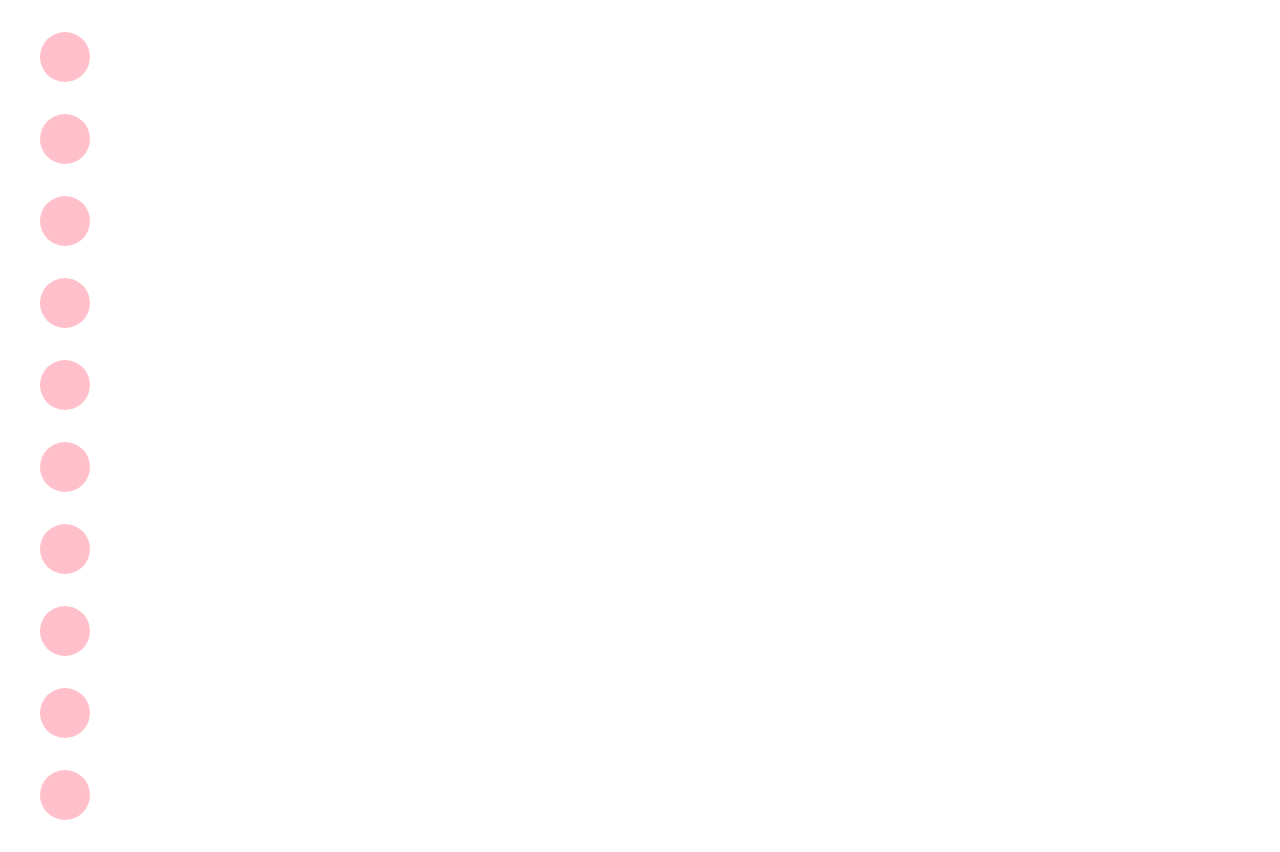
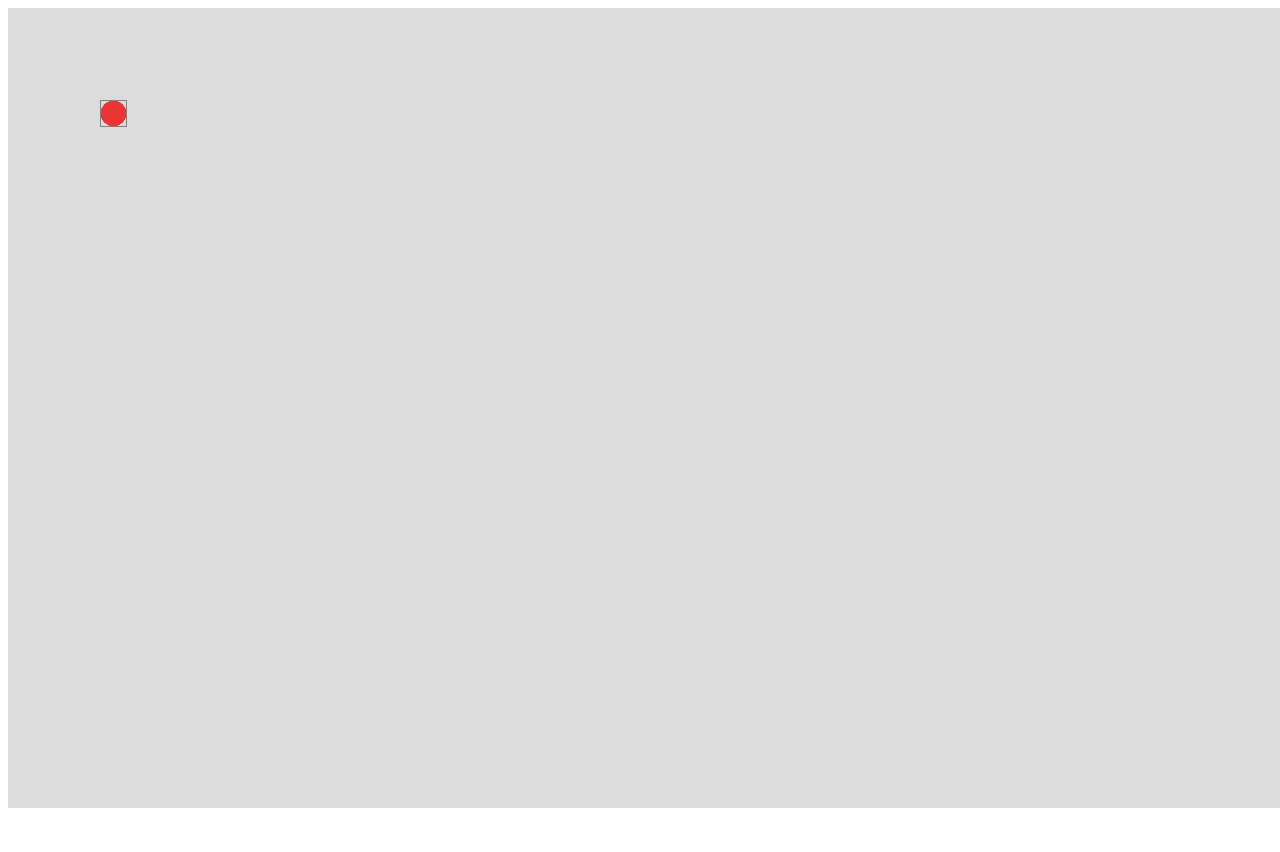
Before and after one commit to snk-js/Frontend-for-Graph-Theory-with-Svelte, a SvelteKit app: page / in a window 1280 px wide. After the commit the page ends 816 px from the top, so only its background shows below. Built offline with nearby package versions, Linux system fonts and the light colour scheme.

Commit message:
add draggable component to nodes

```diff
--- /dev/null
+++ b/src/components/Draggable.svelte
@@ -0,0 +1,41 @@
+<script>
+	export let left = 100;
+	export let top = 100;
+
+	let moving = false;
+
+	function onMouseDown() {
+		moving = true;
+	}
+
+	/**
+    * @param {{ movementX: number; movementY: number; }} e
+    */
+	function onMouseMove(e) {
+		if (moving) {
+			left += e.movementX;
+			top += e.movementY;
+		}
+	}
+
+	function onMouseUp() {
+		moving = false;
+	}
+
+// 	$: console.log(moving);
+</script>
+
+<style>
+	.draggable {
+		user-select: none;
+		cursor: move;
+		border: solid 1px gray;
+		position: absolute;
+	}
+</style>
+
+<section on:mousedown={onMouseDown} style="left: {left}px; top: {top}px;" class="draggable">
+	<slot></slot>
+</section>
+
+<svelte:window on:mouseup={onMouseUp} on:mousemove={onMouseMove} />
--- a/src/components/Node.svelte
+++ b/src/components/Node.svelte
@@ -8,10 +8,9 @@
 
 <style>
     .node {
-        width: 50px;
-        height: 50px;
-        margin: 2rem;
-        background: pink;
+        width: 25px;
+        height: 25px;
+        background: #eb3434;
         border-radius: 50%;
     }
 
--- a/src/routes/+page.svelte
+++ b/src/routes/+page.svelte
@@ -1,24 +1,30 @@
 <script>
     import Node  from '../components/Node.svelte'
+    import Draggable from '../components/Draggable.svelte';
     import { build_graph } from '$lib/graph'
     import { first } from '$lib/samples_values'
 
     const G = build_graph(first.dictionary)
-
-    console.log(G, 'lol', 'lol')
 </script>
 
 <div class='container'>
     {#each G.getNodes() as { id, index, neighbors, visited, setVisited }, i}
-
+    <Draggable>
 		<Node />
-
+    </Draggable>
 	{/each}
 </div>
 
 
 
 <style>
-
+    .container {
+        display: flex;
+        justify-content: center;
+        align-items: center;
+        width: 100vw;
+        height: 100vh;
+        background: gainsboro;
+    }
 
 </style>
```
Also changed, not shown: src/app.html (indentation only).
